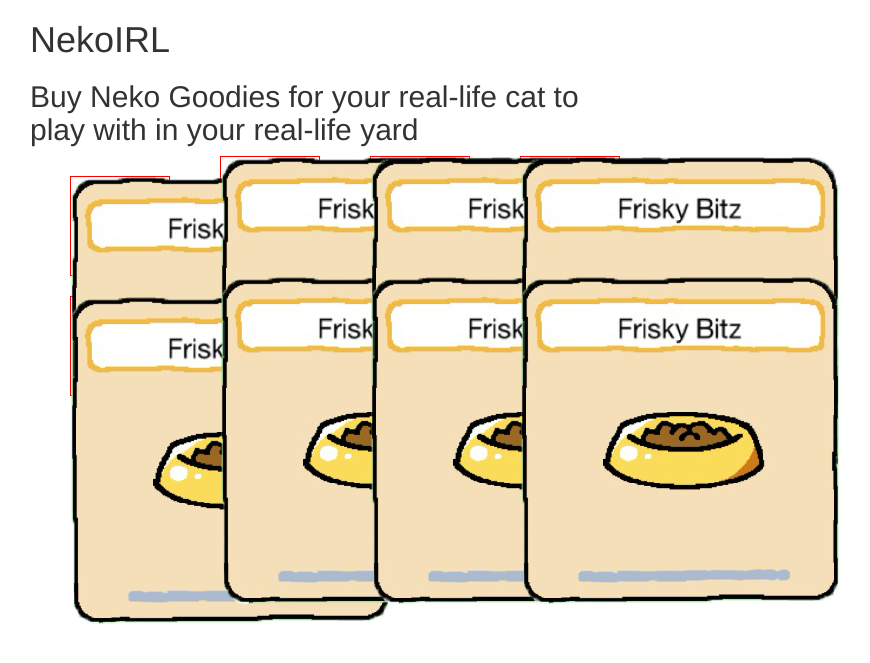
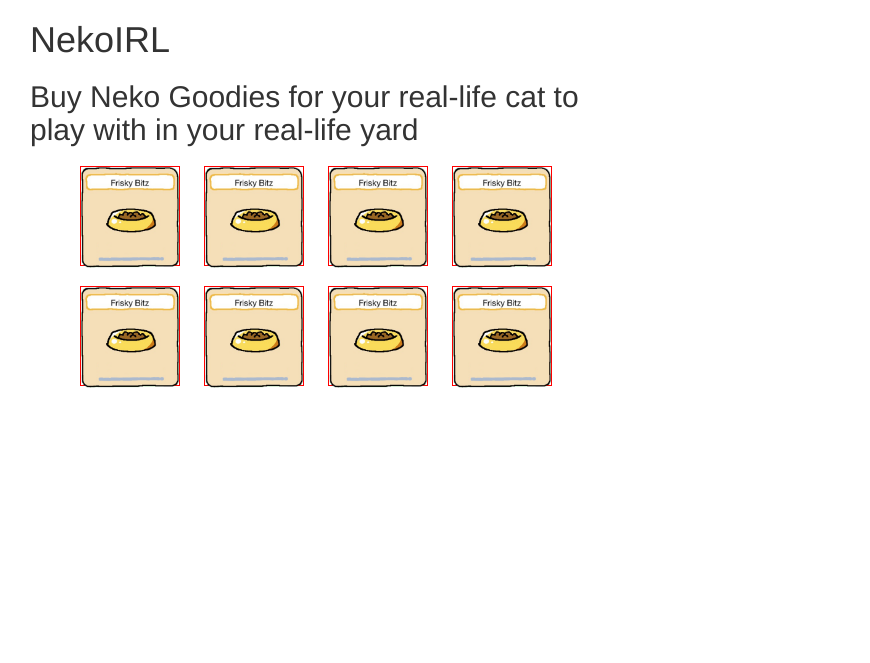
Before and after one commit to nsbarr/nekoirl, a PHP site: template web/views/index.twig in a window 1280 px wide. Shown: the top 663 px of the page, without its empty margins (310-1180 px from the left). Run offline with PHP 8.4, Linux system fonts and the light colour scheme; the template is opened without the code that fills it, so the values that code supplies are empty; some libraries are stand-ins or nearby versions.

Commit message:
gottagofast

```diff
--- a/web/stylesheets/main.css
+++ b/web/stylesheets/main.css
@@ -46,15 +46,9 @@ body {
 
 .items ul{
 
-    -webkit-column-count: 4; /* Chrome, Safari, Opera */
-    -moz-column-count: 4; /* Firefox */
-    column-count: 4;
-
-    -webkit-column-gap: 40px; /* Chrome, Safari, Opera */
-    -moz-column-gap: 40px; /* Firefox */
-    column-gap: 40px;
-
     list-style-type: none;
+    margin: 0 auto;
+    text-align: left;
 
 }
 
@@ -62,6 +56,12 @@ body {
   width: 100px;
   height: 100px;
   border: 1px solid red;
-  margin-top: 20px;
+  margin: 10px;
+  display: inline-block;
+  vertical-align: top;
 
 }
+
+.items img{
+  width: 100%;
+}
```
